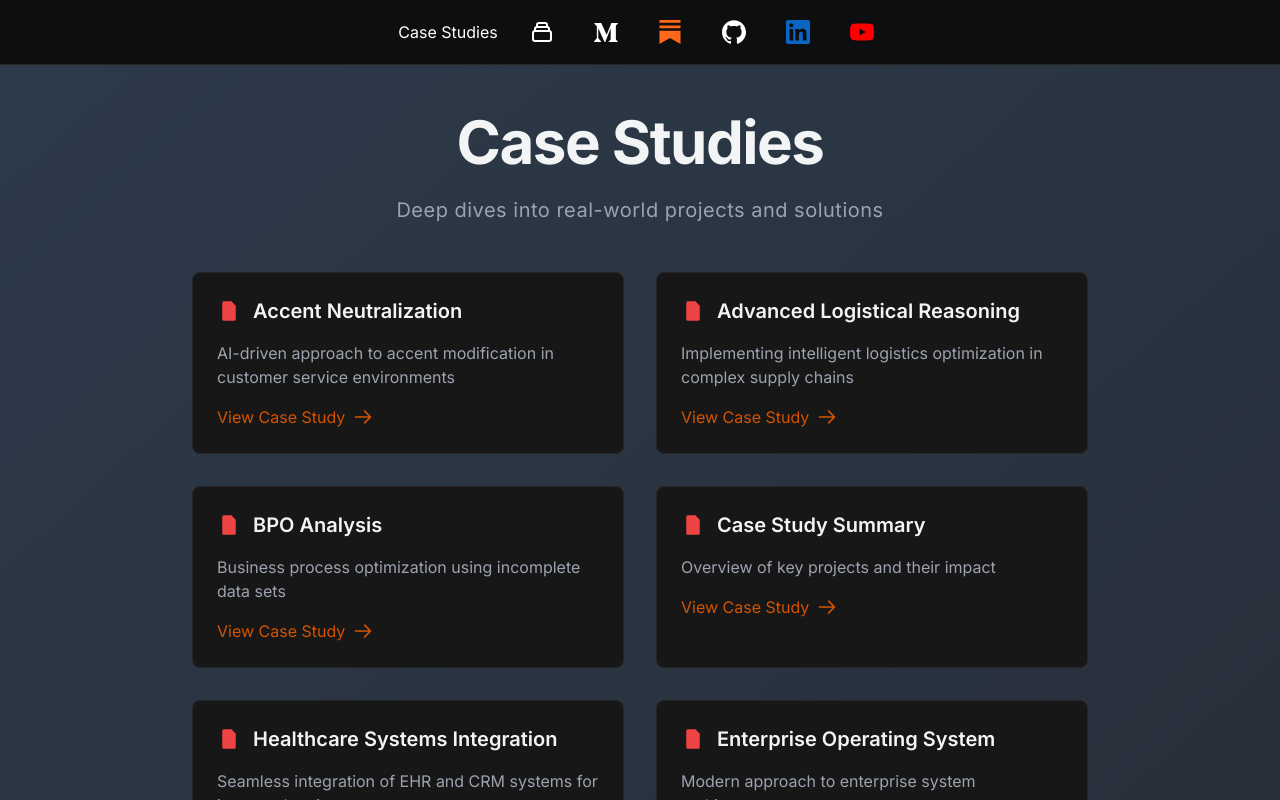
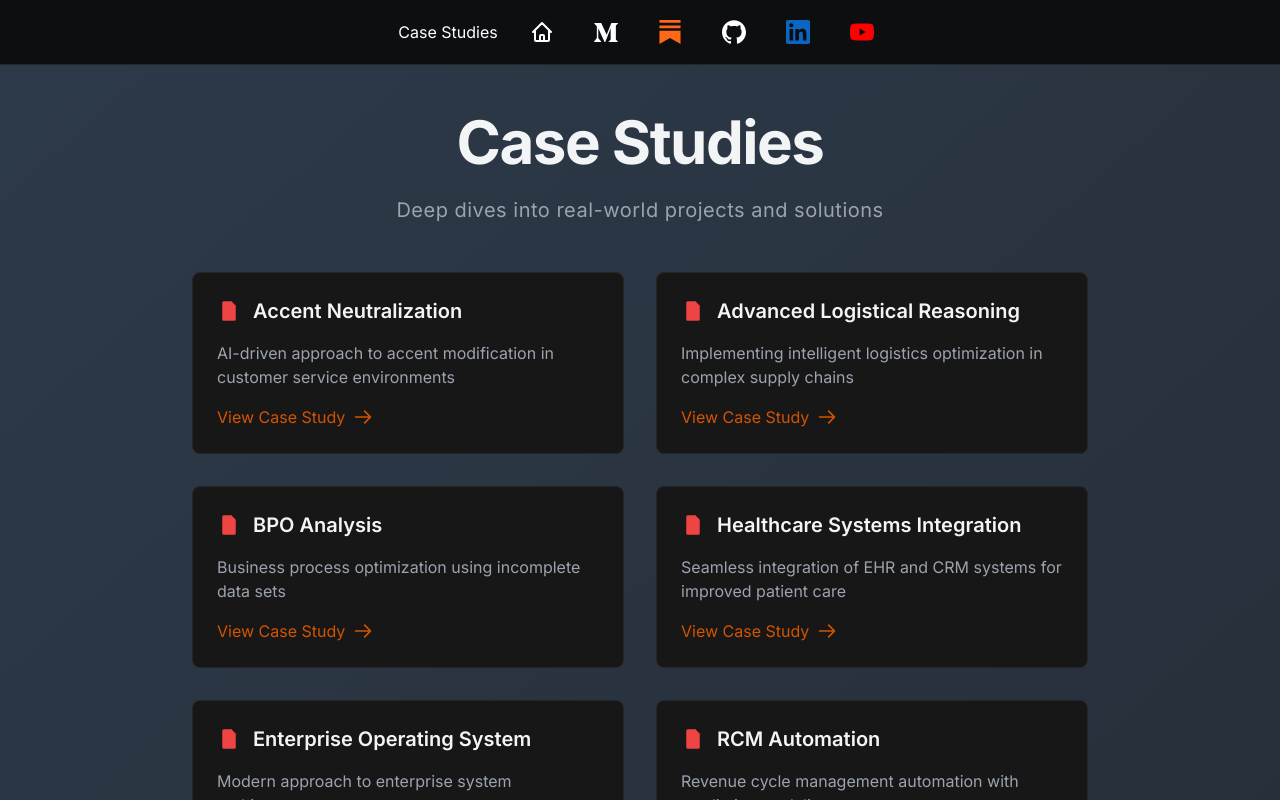
Before and after one commit to UsernameTron/nextjs-portfolio, a Next.js app: page /case-studies in a window 1280 px wide. Shown: the top 800 px of the page. Built offline with nearby package versions, Linux system fonts and the light colour scheme.

Commit message:
Update navigation with home icon and remove Case Study Summary

```diff
--- a/src/app/case-studies/page.tsx
+++ b/src/app/case-studies/page.tsx
@@ -21,11 +21,7 @@ export default function CaseStudies() {
       description: "Business process optimization using incomplete data sets",
       fileName: "BPO Analysis With Incomplete Data.pdf"
     },
-    {
-      title: "Case Study Summary",
-      description: "Overview of key projects and their impact",
-      fileName: "Case Study Summary.pdf"
-    },
+
     {
       title: "Healthcare Systems Integration",
       description: "Seamless integration of EHR and CRM systems for improved patient care",
--- a/src/components/Navigation.tsx
+++ b/src/components/Navigation.tsx
@@ -3,11 +3,11 @@ import Link from 'next/link';
 const Navigation = () => {
   const socialLinks = [
     {
-      href: '/case-studies',
-      label: 'Case Studies',
+      href: '/',
+      label: 'Home',
       icon: (
         <svg className="w-6 h-6 text-white hover:text-white/80" fill="none" stroke="currentColor" viewBox="0 0 24 24">
-          <path strokeLinecap="round" strokeLinejoin="round" strokeWidth={2} d="M19 11H5m14 0a2 2 0 012 2v6a2 2 0 01-2 2H5a2 2 0 01-2-2v-6a2 2 0 012-2m14 0V9a2 2 0 00-2-2M5 11V9a2 2 0 012-2m0 0V5a2 2 0 012-2h6a2 2 0 012 2v2M7 7h10" />
+          <path strokeLinecap="round" strokeLinejoin="round" strokeWidth={2} d="M3 12l2-2m0 0l7-7 7 7M5 10v10a1 1 0 001 1h3m10-11l2 2m-2-2v10a1 1 0 01-1 1h-3m-6 0a1 1 0 001-1v-4a1 1 0 011-1h2a1 1 0 011 1v4a1 1 0 001 1m-6 0h6" />
         </svg>
       )
     },
```
Also changed, not shown: 1 other file (tests, documents, lock files or other folders).
